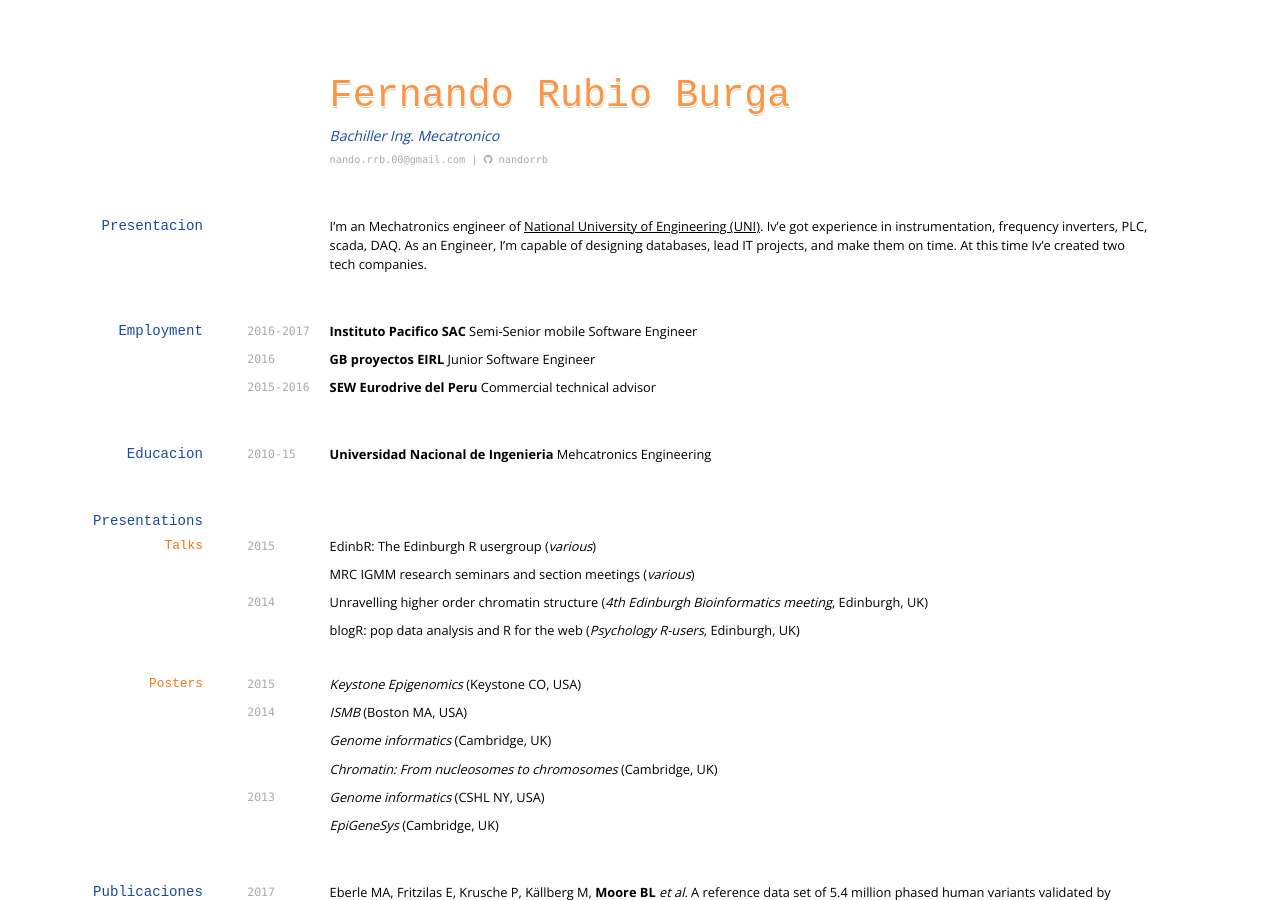
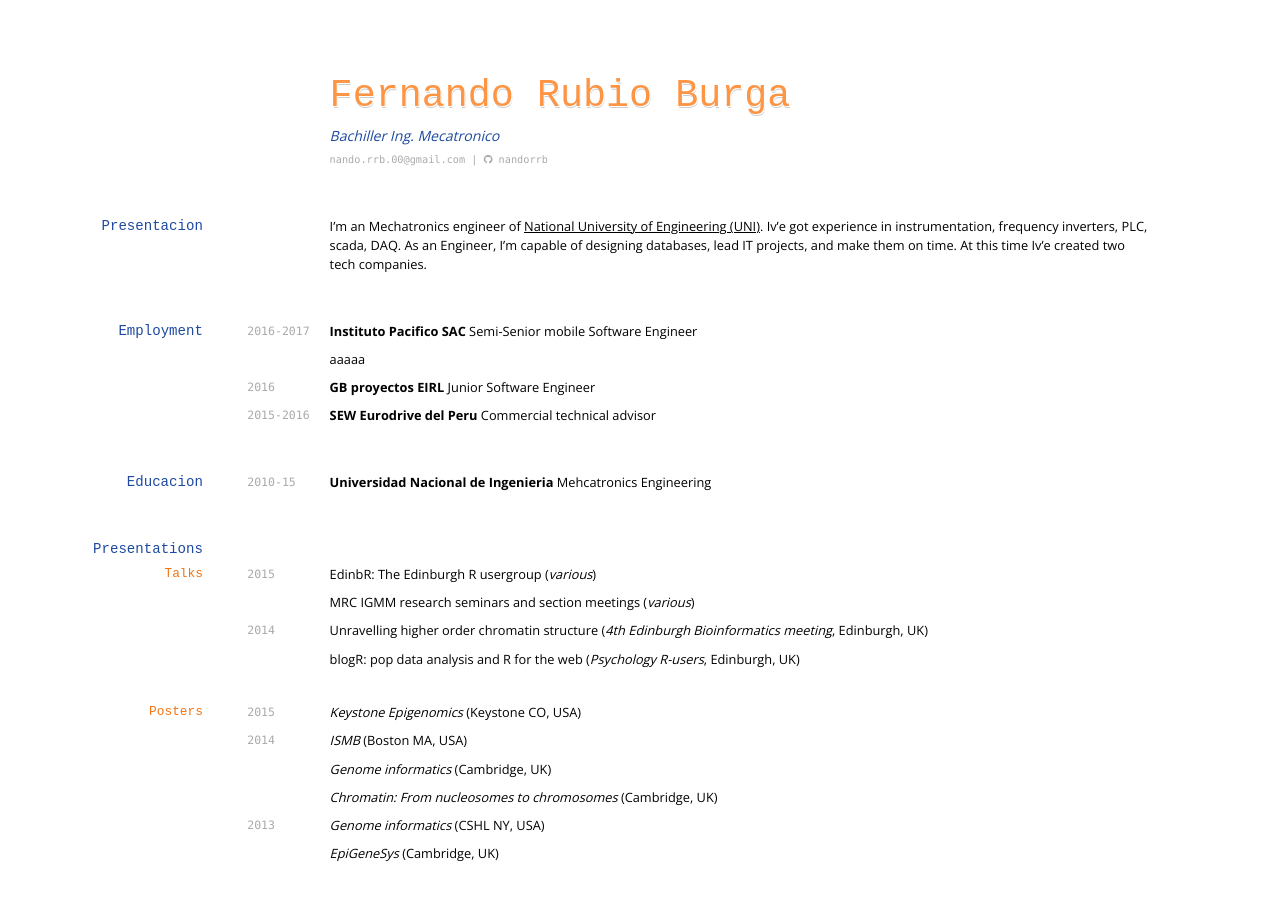
Before and after one commit to nandorrb/about, a Jekyll site: the page built from index.md, in a window 1280 px wide and 900 px high. Built offline with Jekyll 4.4.1, drawn with Linux system fonts in a browser that asks for light colours; nearby versions of some CDN libraries.

Commit message:
Create index.md

```diff
--- a/index.md
+++ b/index.md
@@ -22,6 +22,7 @@ At this time Iv'e created two tech companies.
 
 `2016-2017`
 __Instituto Pacifico SAC__ Semi-Senior mobile Software Engineer
+> aaaaa
 
 `2016`
 __GB proyectos EIRL__ Junior Software Engineer
```
